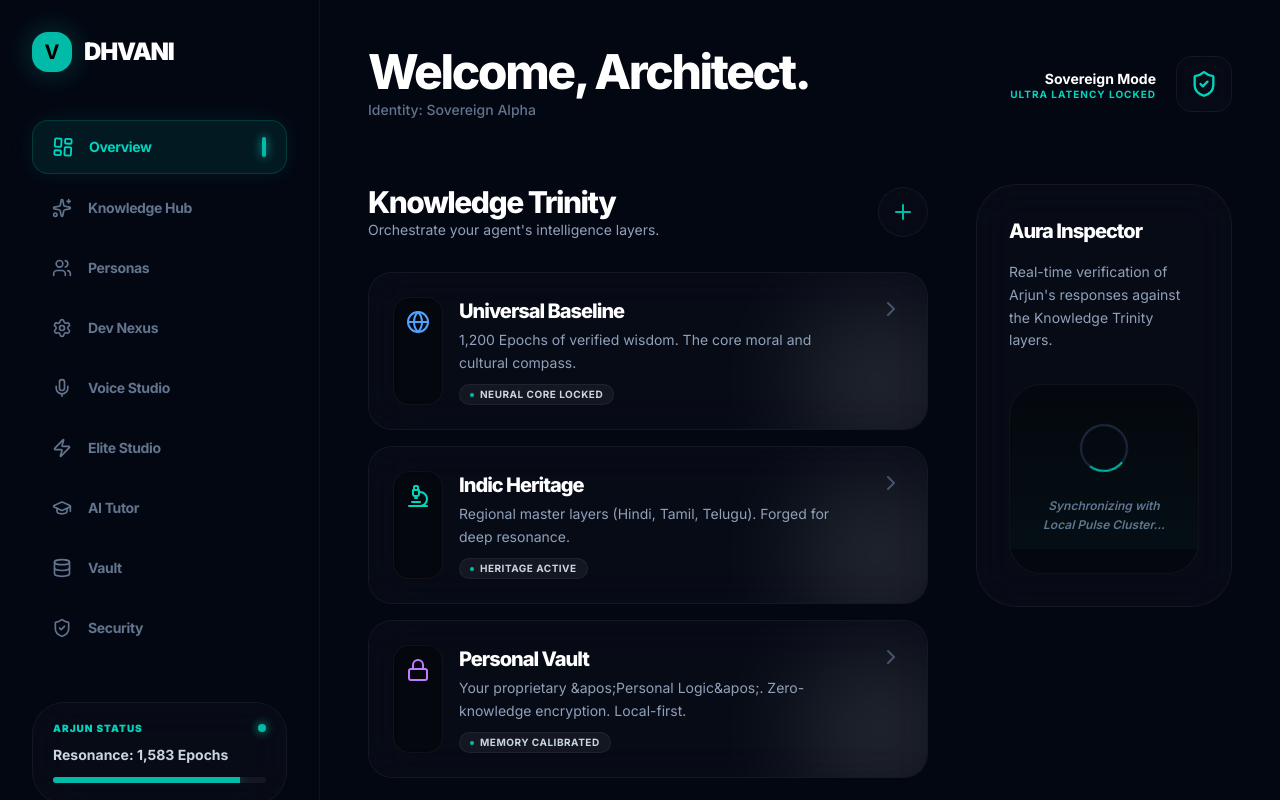
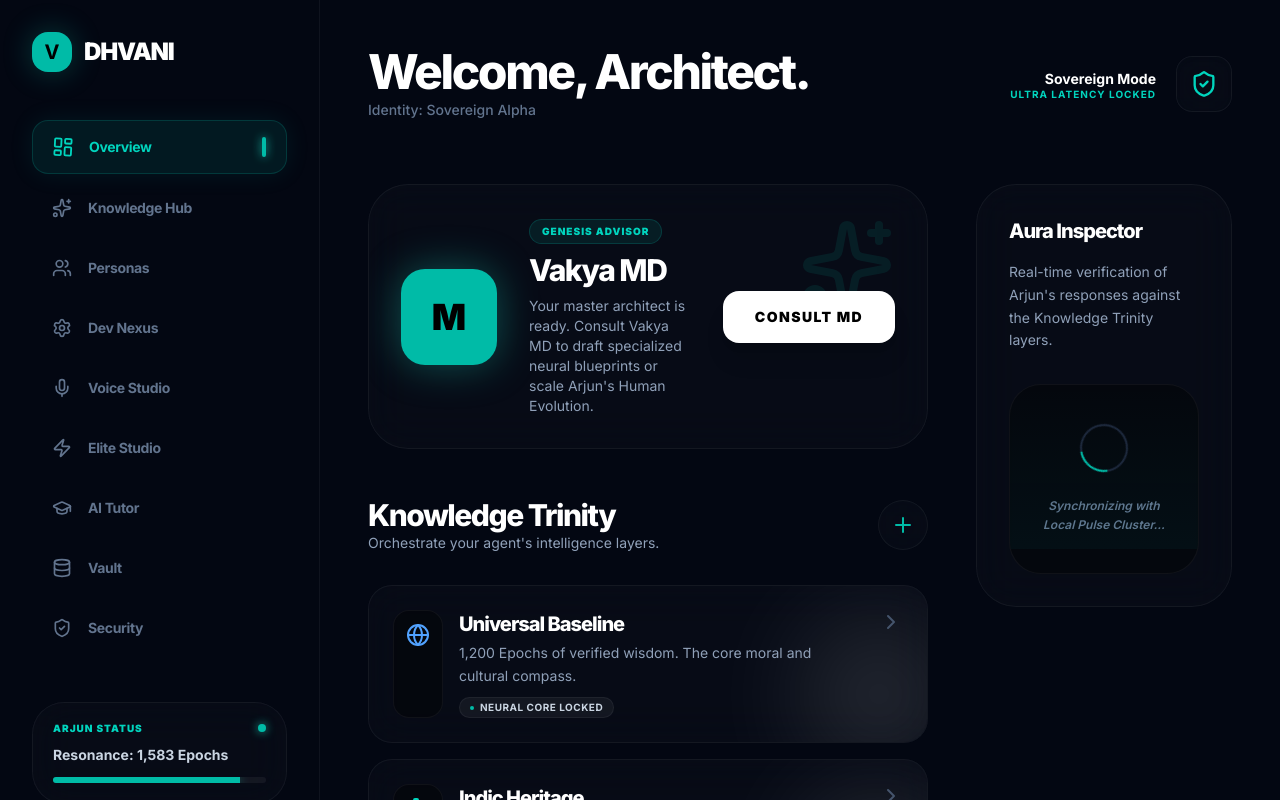
Before and after one commit to mlalkrishna2003/vakya, a Next.js app: page / in a window 1280 px wide. Shown: the top 800 px of the page. Built offline with nearby package versions, Linux system fonts and the light colour scheme.

Commit message:
feat: promote Vakya MD to Overview page for instant access

```diff
--- a/src/app/page.tsx
+++ b/src/app/page.tsx
@@ -123,6 +123,37 @@ export default function Dashboard() {
                 className="grid grid-cols-1 xl:grid-cols-3 gap-12"
               >
                 <div className="xl:col-span-2 space-y-12">
+                  {/* Vakya MD - Featured Architect */}
+                  <motion.div
+                    initial={{ opacity: 0, y: 20 }}
+                    animate={{ opacity: 1, y: 0 }}
+                    className="glass p-8 rounded-[2.5rem] border-teal-500/20 bg-teal-500/5 relative overflow-hidden group border-2"
+                  >
+                    <div className="absolute top-0 right-0 p-8 opacity-10 group-hover:opacity-20 transition-opacity">
+                      <Sparkles className="w-24 h-24 text-teal-500" />
+                    </div>
+                    <div className="relative z-10 flex flex-col md:flex-row items-center gap-8">
+                      <div className="w-24 h-24 rounded-3xl bg-teal-500 flex items-center justify-center font-black text-black text-4xl shadow-[0_0_40px_rgba(20,184,166,0.4)]">
+                        M
+                      </div>
+                      <div className="flex-1 space-y-2 text-center md:text-left">
+                        <div className="inline-flex items-center gap-2 px-3 py-1 rounded-full bg-teal-500/10 border border-teal-500/20 text-[10px] font-black text-teal-400 uppercase tracking-widest">
+                          Genesis Advisor
+                        </div>
+                        <h3 className="text-3xl font-black text-white tracking-tighter">Vakya MD</h3>
+                        <p className="text-slate-400 text-sm max-w-xl">
+                          Your master architect is ready. Consult Vakya MD to draft specialized neural blueprints or scale Arjun's Human Evolution.
+                        </p>
+                      </div>
+                      <button
+                        onClick={() => setActiveView("nexus")}
+                        className="px-8 py-4 rounded-2xl bg-white text-black font-black text-sm uppercase tracking-widest hover:bg-teal-500 hover:text-white transition-all shadow-xl"
+                      >
+                        Consult MD
+                      </button>
+                    </div>
+                  </motion.div>
+
                   <KnowledgeTrinity />
                 </div>
                 <div className="space-y-6">
```
